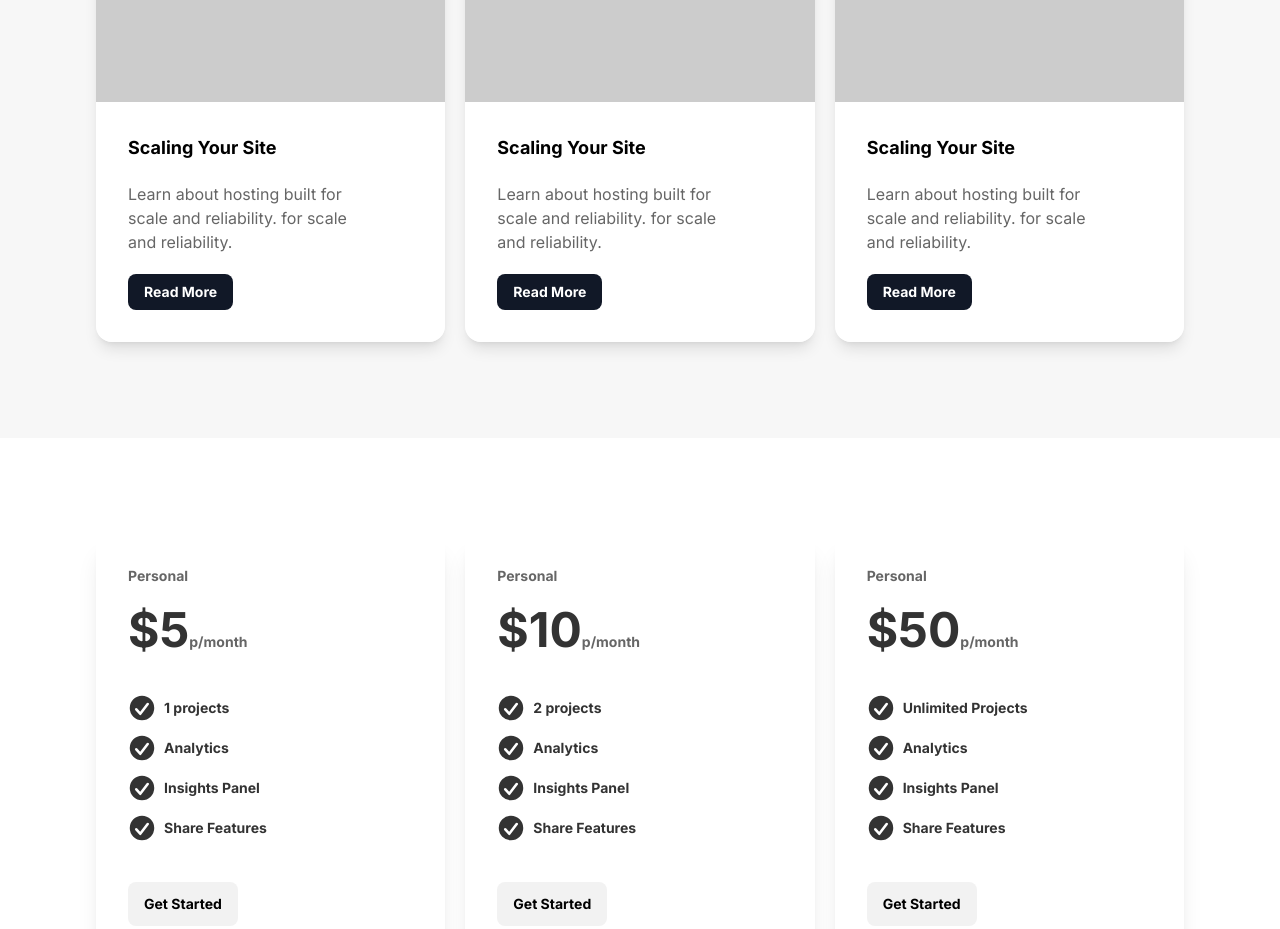
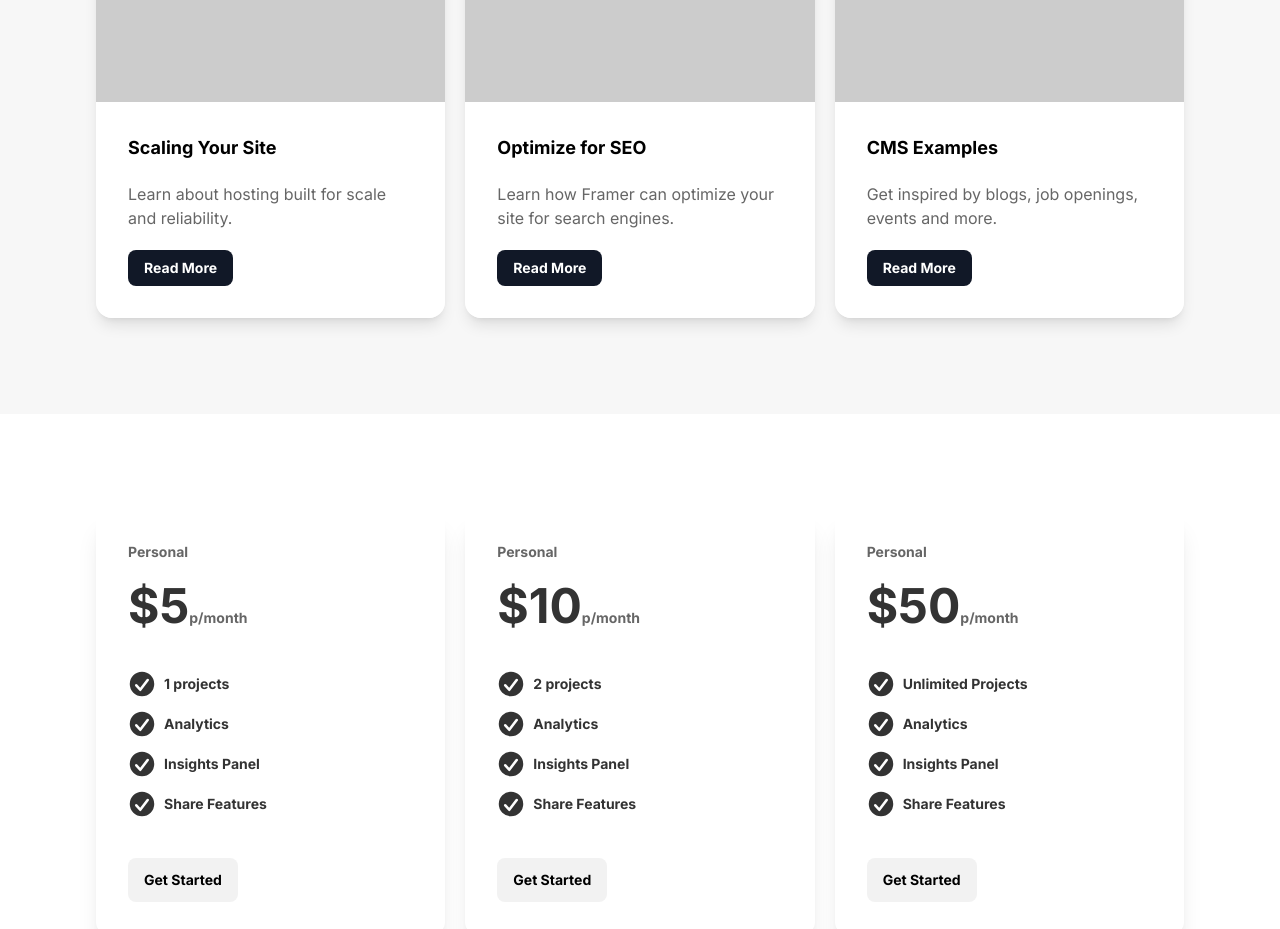
Before and after one commit to TallysonFreitas/shop-fullstack, a Next.js app: page / in a window 1280 px wide. Shown: the part 2380-3309 px from the top of the page. Built offline with nearby package versions, Linux system fonts and the light colour scheme.

Commit message:
feat: Proping RelatedItems component

```diff
--- a/app/ui/Home.tsx
+++ b/app/ui/Home.tsx
@@ -1,5 +1,6 @@
 import { CheckCircleIcon } from '@heroicons/react/16/solid'
 import Image from 'next/image'
+import { describe } from 'node:test'
 
 export function Header() {
     const HeadMenuItems = [
@@ -115,7 +116,17 @@ export function ProductsDetails() {
     )
 }
 
-function ItemProduct() {
+function ItemProduct({
+    prodTitle,
+    describe,
+    image,
+    link,
+}: {
+    prodTitle: string
+    describe: string
+    image: string
+    link: string
+}) {
     return (
         <div className="rounded-2xl overflow-hidden shadow-lg">
             <Image
@@ -125,15 +136,12 @@ function ItemProduct() {
                 src={'https://placehold.co/320x240/png'}
                 alt="imagem"
             />
-            <div className="p-8 bg-white flex flex-col gap-5 items-start">
-                <h3 className="font-semibold text-lg">Scaling Your Site</h3>
-                <p className="text-gray-666 w-4/5">
-                    Learn about hosting built for scale and reliability. for
-                    scale and reliability.
-                </p>
+            <div className="p-8 bg-white flex flex-col gap-5 items-start h-full">
+                <h3 className="font-semibold text-lg">{prodTitle}</h3>
+                <p className="text-gray-666">{describe}</p>
                 <a
                     className="bg-gray-900 text-white text-sm font-semibold px-4 py-2 rounded-lg"
-                    href="#"
+                    href={link}
                 >
                     Read More
                 </a>
@@ -143,11 +151,38 @@ function ItemProduct() {
 }
 
 export function RelatedProducts() {
+    const Data = [
+        {
+            prodTitle: 'Scaling Your Site',
+            describe: 'Learn about hosting built for scale and reliability.',
+            image: '',
+            link: '#',
+        },
+        {
+            prodTitle: 'Optimize for SEO',
+            describe:
+                'Learn how Framer can optimize your site for search engines.',
+            image: '',
+            link: '#',
+        },
+        {
+            prodTitle: 'CMS Examples',
+            describe: 'Get inspired by blogs, job openings, events and more.',
+            image: '',
+            link: '#',
+        },
+    ]
     return (
         <div className="container mx-auto p-24 grid grid-cols-3 gap-5">
-            <ItemProduct />
-            <ItemProduct />
-            <ItemProduct />
+            {Data.map((each) => (
+                <ItemProduct
+                    key={each.prodTitle}
+                    prodTitle={each.prodTitle}
+                    describe={each.describe}
+                    image={each.image}
+                    link={each.link}
+                />
+            ))}
         </div>
     )
 }
```
